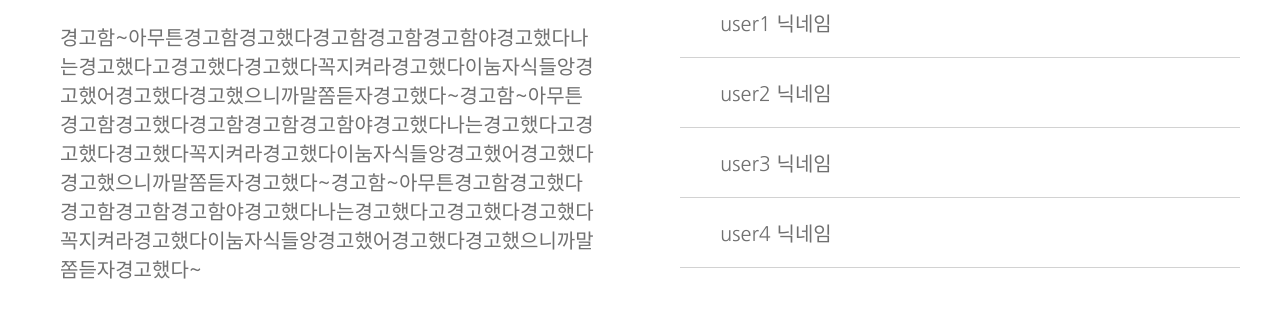
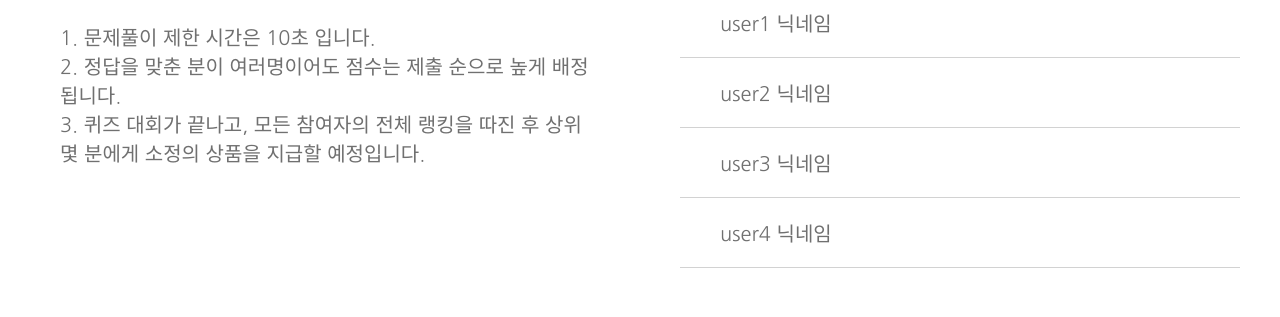
Before and after one commit to Sinabro-DSM/quiz-contest, a plain HTML site: page web-front/ClientPage/Desktop/DesktopClientWaiting.html in a window 1280 px wide. Shown: the part 161-478 px from the top of the page. Drawn offline with Linux system fonts and the light colour scheme.

Commit message:
주의사항 수정

```diff
--- a/web-front/ClientPage/Desktop/DesktopClientWaiting.html
+++ b/web-front/ClientPage/Desktop/DesktopClientWaiting.html
@@ -22,7 +22,9 @@
                 <i class="fas fa-exclamation-triangle" id="warning-icon"></i>
             </div>
             <div id="warning-content">
-                경고함~아무튼경고함경고했다경고함경고함경고함야경고했다나는경고했다고경고했다경고했다꼭지켜라경고했다이눔자식들앙경고했어경고했다경고했으니까말쫌듣자경고했다~경고함~아무튼경고함경고했다경고함경고함경고함야경고했다나는경고했다고경고했다경고했다꼭지켜라경고했다이눔자식들앙경고했어경고했다경고했으니까말쫌듣자경고했다~경고함~아무튼경고함경고했다경고함경고함경고함야경고했다나는경고했다고경고했다경고했다꼭지켜라경고했다이눔자식들앙경고했어경고했다경고했으니까말쫌듣자경고했다~
+                1. 문제풀이 제한 시간은 10초 입니다. <br>
+                2. 정답을 맞춘 분이 여러명이어도 점수는 제출 순으로 높게 배정됩니다. <br>
+                3. 퀴즈 대회가 끝나고, 모든 참여자의 전체 랭킹을 따진 후 상위 몇 분에게 소정의 상품을 지급할 예정입니다.
             </div>
         </div>
         <div id="waiting">
```
